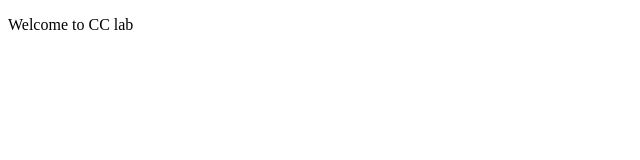
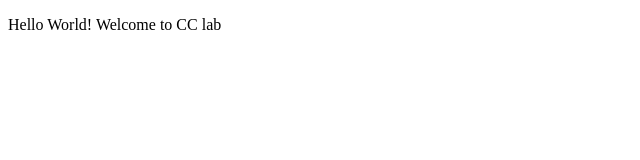
Before and after one commit to Devipriya-123Q/sample, a plain HTML site: page Index.html in a window 1280 px wide. Shown: the whole page, without its empty margins (0-640 px from the left). Drawn offline with Linux system fonts and the light colour scheme.

Commit message:
Add files via upload
First Commit

```diff
--- a/Index.html
+++ b/Index.html
@@ -4,6 +4,6 @@
 <title>Index Page</title>
 </head>
 <body>
-<p>Welcome to CC lab</p>
+<p>Hello World! Welcome to CC lab</p>
 </body>
 </html>
```
